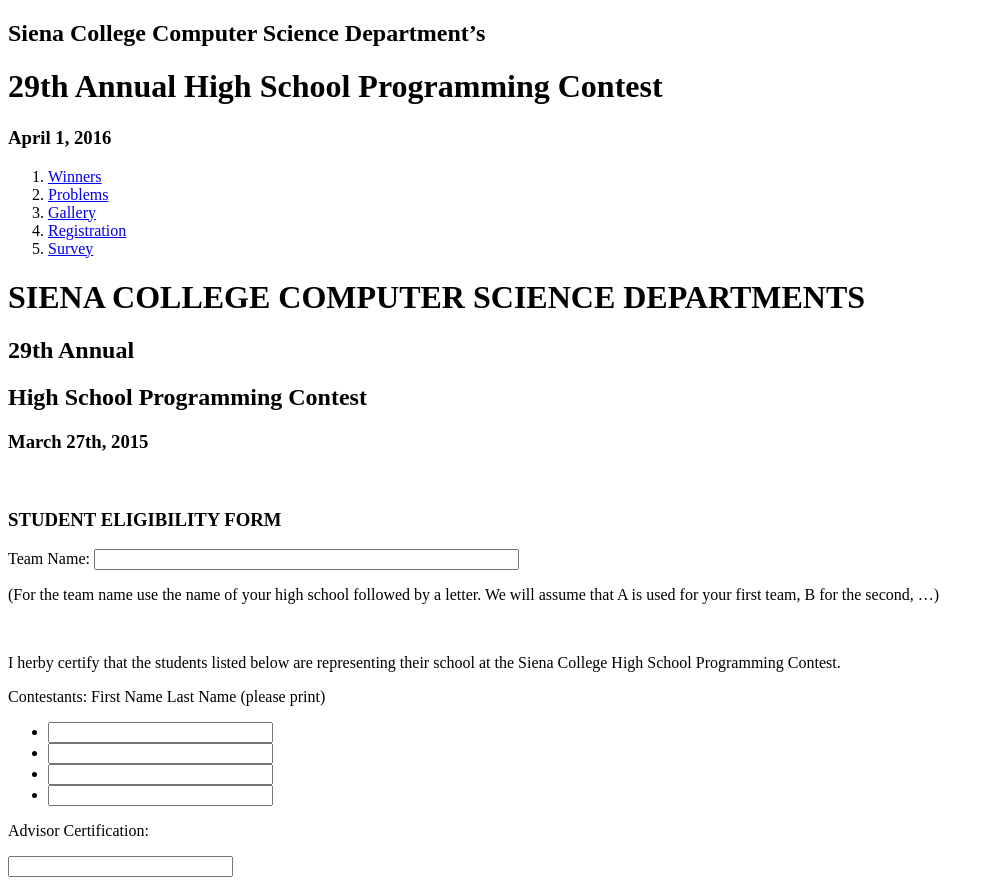
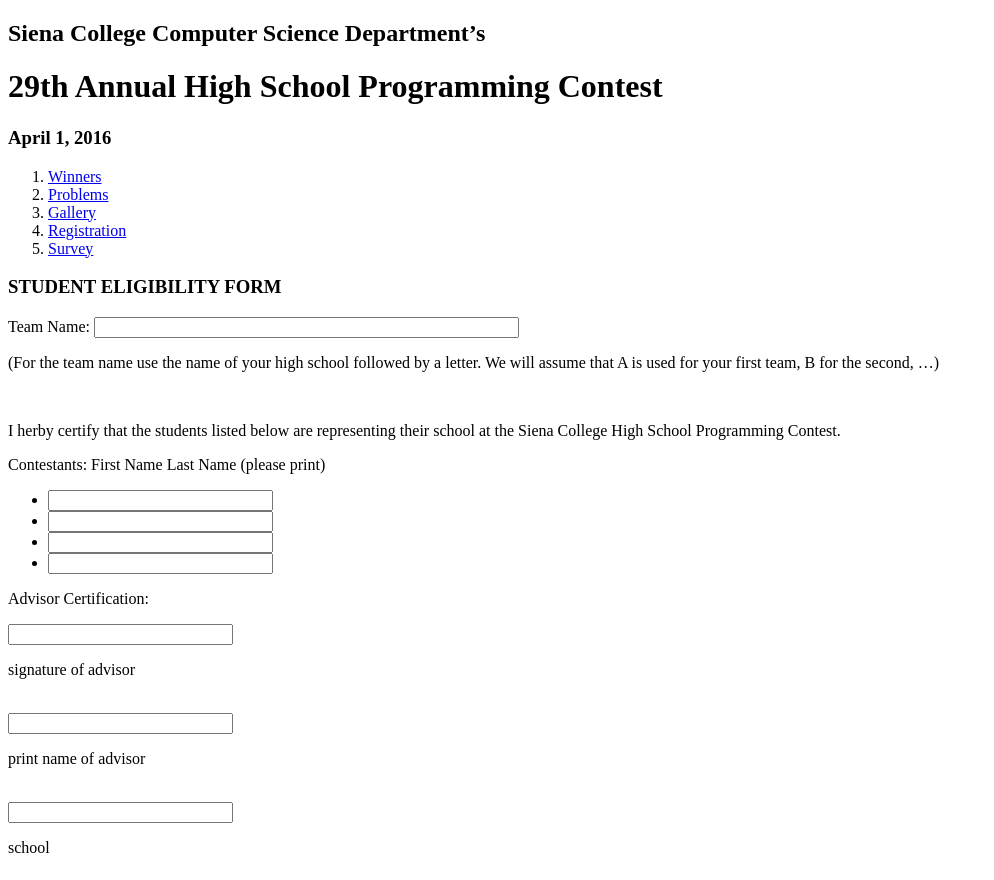
Before and after one commit to tlangton123/CSIS-390-Project1, a plain HTML site: page registrationform.html in a window 1280 px wide. Shown: the top 880 px of the page, without its empty margins (0-994 px from the left). Drawn offline with Linux system fonts and the light colour scheme.

Commit message:
Update registrationform.html

```diff
--- a/registrationform.html
+++ b/registrationform.html
@@ -21,11 +21,7 @@
 	</header>
 
 <body>
-  <h1><strong>SIENA COLLEGE COMPUTER SCIENCE DEPARTMENTS</h1></strong>
-  <h2>29th Annual</h2>
-  <h2><strong>High School Programming Contest</strong></h2>
-  <h3>March 27th, 2015</h3>
-  <br>
+
   <h3> STUDENT ELIGIBILITY FORM</h3>
   <form>
     Team Name: <input type = "text" size = "50" maxlength = "256" name = "name">
```
